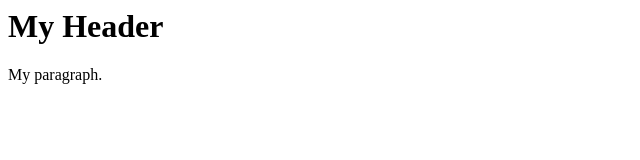
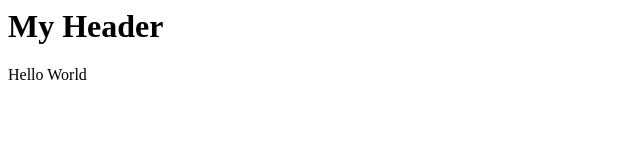
Before and after one commit to RaniApoorva/mytest, a plain HTML site: page index.html in a window 1280 px wide. Shown: the full height of the page, 0-640 px from the left. Drawn offline with Linux system fonts and the light colour scheme.

Commit message:
Update index.html

```diff
--- a/index.html
+++ b/index.html
@@ -1,6 +1,6 @@
 <html>
 <body>
 <h1>My Header</h1>
-<p>My paragraph.</p>
+<p>Hello World</p>
 </body>
 </html>
```
